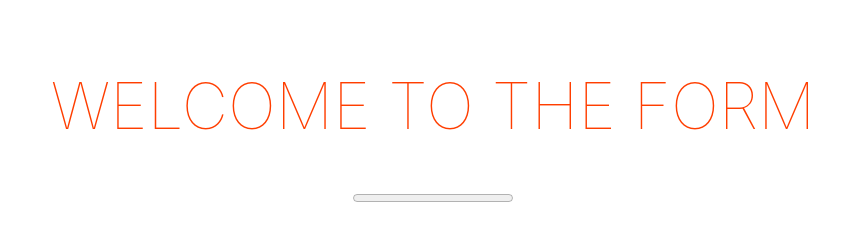
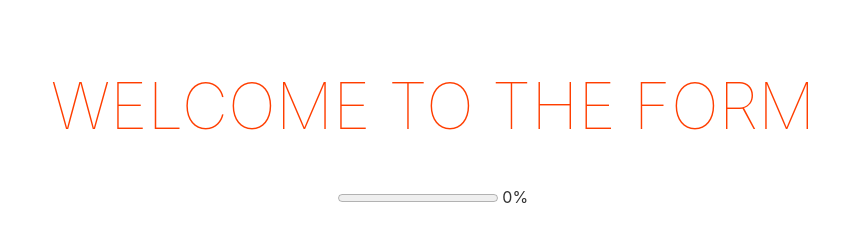
Before and after one commit to remyoudemans/svelte-multipage-form, a Svelte app: page / in a window 1280 px wide. Shown: the top 237 px of the page, without its empty margins (207-1072 px from the left). Built offline with nearby package versions, Linux system fonts and the light colour scheme.

Commit message:
feat: add percentage label to progress bar

```diff
--- a/src/components/Progress.svelte
+++ b/src/components/Progress.svelte
@@ -15,4 +15,7 @@
   }
 </script>
 
-<progress value={$progress} max={max}/>
+<label>
+  <progress value={$progress} max={max}/>
+  {value / max * 100}%
+</label>
```
